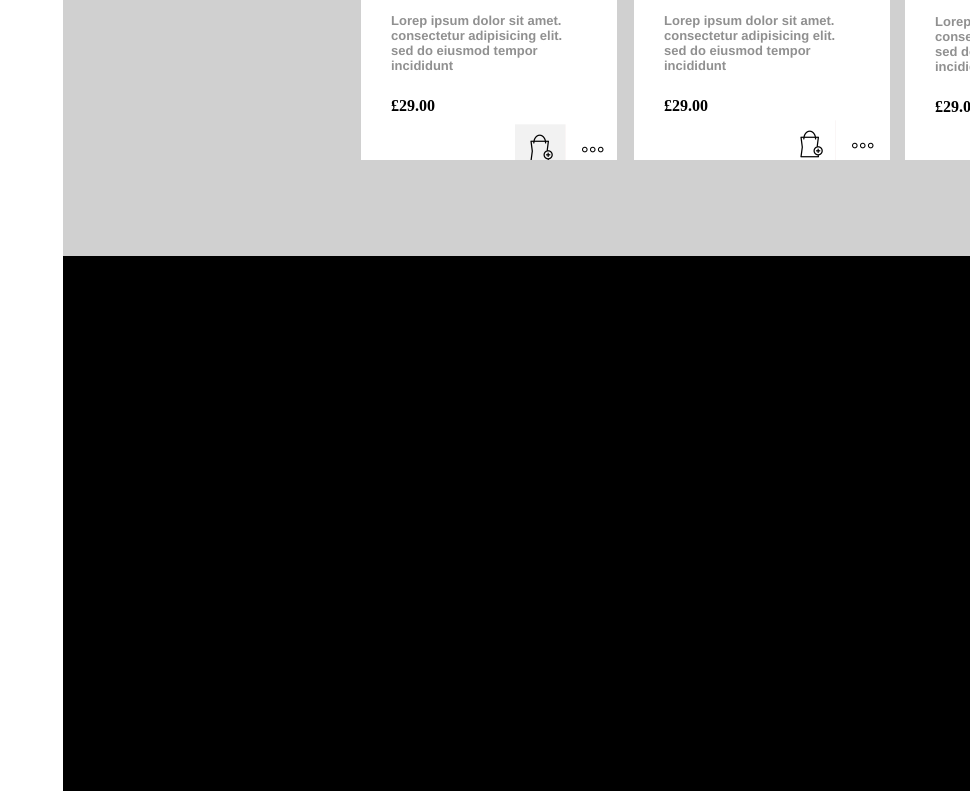
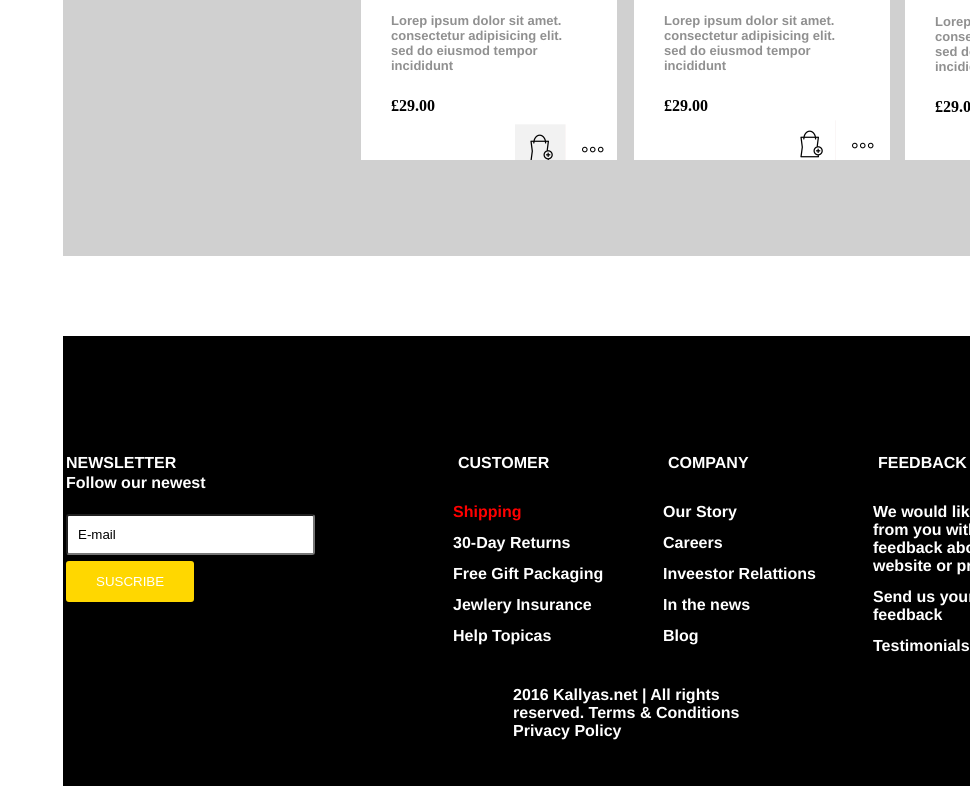
Before and after one commit to jrdnbrj/Furniture_Pixel_Perfect, a plain HTML site: page index.html in a window 1280 px wide. Shown: the part 1811-2610 px from the top of the page, without its empty margins (310-1280 px from the left). Drawn offline with Linux system fonts and the light colour scheme.

Commit message:
Pixel Perfect Completed

```diff
--- a/css/global.css
+++ b/css/global.css
@@ -510,7 +510,117 @@
 /***********FOOTER***********/
 .footer{
     margin-left: 365px;
-    height: 535px;
+    height: 450px;
     width: 1170px;
     background-color: black;
+    color: white;
+    font-family: 'Franklin Gothic Medium', 'Arial Narrow', Arial, sans-serif;
 }
+.newsletter{
+    height: 350px;
+    width: 350px;
+    float: left;
+}
+.newsletter .nl-text{
+    padding-top: 118px;
+    padding-left: 3px;
+}
+.newsletter .newest{
+    padding-top: 2px;
+    padding-left: 3px;
+}
+.newsletter input{
+    margin-top: 22px;
+    margin-left: 3px;
+    padding: 11px 58px 11px 10px;
+    border-radius: 3px;
+}
+.newsletter button{
+    margin-top: 6px;
+    margin-left: 3px;
+    padding: 13px 30px;
+    border: none;
+    border-radius: 3px;
+    color: white;
+    background-color: gold;
+}
+.customer{
+    height: 350px;
+    width: 210px;
+    float: left;
+}
+.customer .c-title{
+    padding-top: 118px;
+    padding-left: 45px;
+    padding-bottom: 15px;
+}
+.customer ul li{
+    list-style-type: none;
+    padding-bottom: 13px;
+}
+.customer ul a{
+    text-decoration: none;
+    color: white;
+}
+.company{
+    height: 350px;
+    width: 210px;
+    float: left;
+}
+.company .co-title{
+    padding-top: 118px;
+    padding-left: 45px;
+    padding-bottom: 15px;
+}
+.company ul li{
+    list-style-type: none;
+    padding-bottom: 13px;
+}
+.company ul a{
+    text-decoration: none;
+    color: white;
+}
+.feedback{
+    height: 350px;
+    width: 210px;
+    float: left;
+}
+.feedback .f-title{
+    padding-top: 118px;
+    padding-left: 45px;
+    padding-bottom: 15px;
+}
+.feedback ul li{
+    list-style-type: none;
+    padding-bottom: 13px;
+}
+.feedback ul a{
+    text-decoration: none;
+    color: white;
+}
+.follow{
+    height: 350px;
+    width: 190px;
+    float: left;
+}
+.follow .fu-title{
+    padding-top: 118px;
+    padding-left: 45px;
+    padding-bottom: 15px;
+}
+.follow ul li{
+    list-style-type: none;
+    padding-bottom: 13px;
+}
+.follow ul a{
+    text-decoration: none;
+    color: white;
+}
+.follow ul li a img{
+    padding-right: 25px;
+}
+.terms{
+    margin-top: 80px;
+    padding-left: 450px;
+    width: 280px;
+}
--- a/index.html
+++ b/index.html
@@ -43,7 +43,6 @@
             <li><a href="#" class="nav-text">Office</a></li>
             <li><a href="#" class="nav-text">Mattresses</a></li>
         </ul>
-
     </nav>
 </div>
 
@@ -215,7 +214,50 @@
 </div>
 
 <div class="footer">
-
+    <div class="newsletter">
+        <div class="nl-text"><strong>NEWSLETTER</strong></div>
+        <div class="newest">Follow our newest</div>
+        <input value="E-mail"><br>
+        <button>SUSCRIBE</button>
+    </div>
+    <div class="customer">
+        <div class="c-title"><strong>CUSTOMER</strong></div>
+        <ul>
+            <li><a href="#" class="nav-text" style="color:red">Shipping</a></li>
+            <li><a href="#" class="nav-text">30-Day Returns</a></li>
+            <li><a href="#" class="nav-text">Free Gift Packaging</a></li>
+            <li><a href="#" class="nav-text">Jewlery Insurance</a></li>
+            <li><a href="#" class="nav-text">Help Topicas</a></li>
+        </ul>
+    </div>
+    <div class="company">
+        <div class="co-title"><strong>COMPANY</strong></div>
+        <ul>
+            <li><a href="#" class="nav-text">Our Story</a></li>
+            <li><a href="#" class="nav-text">Careers</a></li>
+            <li><a href="#" class="nav-text">Inveestor Relattions</a></li>
+            <li><a href="#" class="nav-text">In the news</a></li>
+            <li><a href="#" class="nav-text">Blog</a></li>
+        </ul>
+    </div>
+    <div class="feedback">
+        <div class="f-title"><strong>FEEDBACK</strong></div>
+        <ul>
+            <li>We would like to hear from you with any feedback about our website or products.</li>
+            <li><a href="#" class="nav-text">Send us your feedback</a></li>
+            <li><a href="#" class="nav-text">Testimonials</a></li>
+        </ul>
+    </div>
+    <div class="follow">
+        <div class="fu-title"><strong>FOLLOW US</strong></div>
+        <ul>
+            <li><a href="#" class="nav-text"><img src="images/facebook_logo.png">Facebook</a></li>
+            <li><a href="#" class="nav-text"><img src="images/twitter_logo.png">Twitter</a></li>
+            <li><a href="#" class="nav-text"><img src="images/dribbble_logo.png">Dribbble</a></li>
+            <li><a href="#" class="nav-text"><img src="images/google_logo.png">Google</a></li>
+        </ul>
+    </div>
+    <div class="terms">2016 Kallyas.net | All rights reserved. Terms & Conditions Privacy Policy</div>
 </div>
 
 
```
Also changed, not shown: images/dribbble_logo.png (added), images/facebook_logo.png (added), images/google_logo.png (added), images/twitter_logo.png (added).
